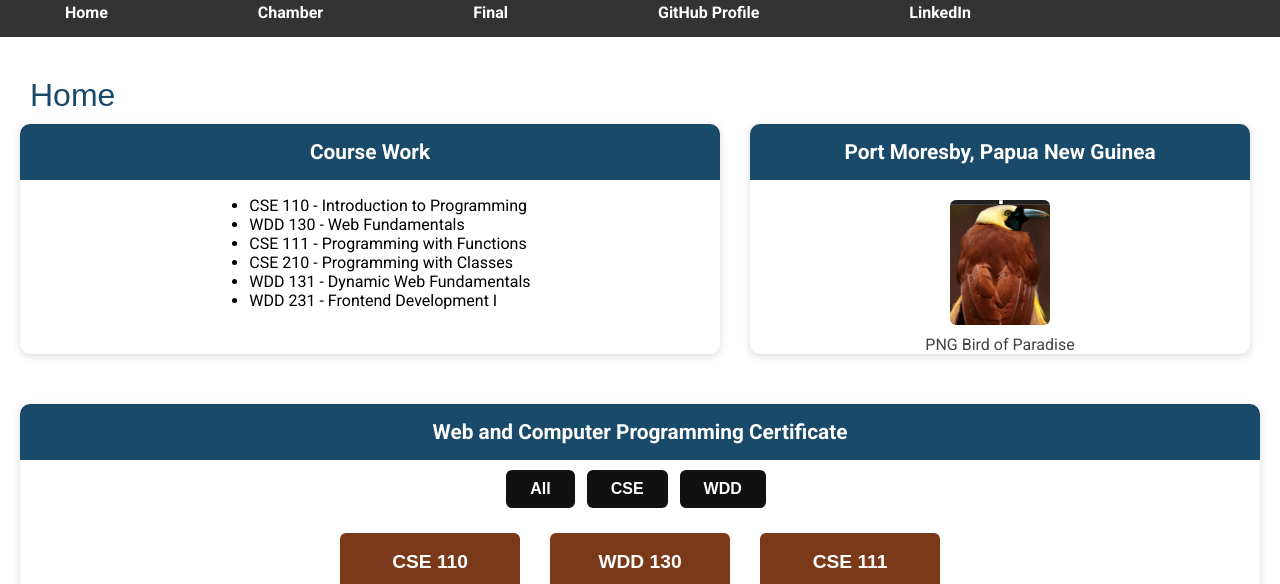
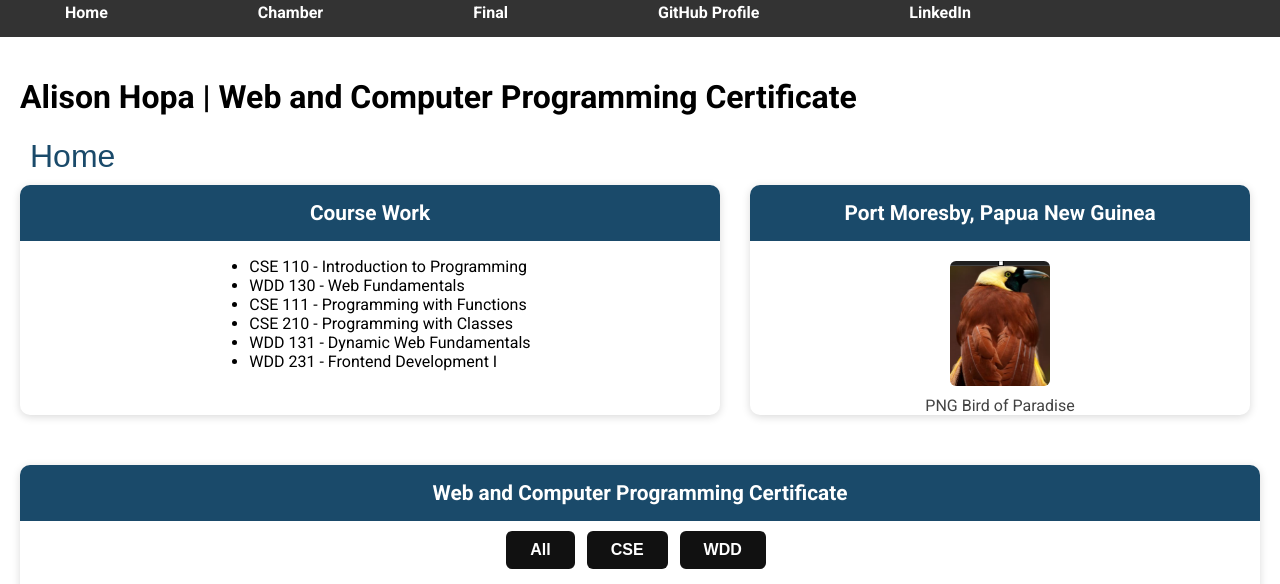
Before and after one commit to Alizenoch/wdd231, a plain HTML site: page index.html in a window 1280 px wide. Shown: the part 137-721 px from the top of the page. Drawn offline with Linux system fonts and the light colour scheme.

Commit message:
Added Title

```diff
--- a/index.html
+++ b/index.html
@@ -29,7 +29,7 @@
     </header>
 
     <main>
-
+        <h1>Alison Hopa | Web and Computer Programming Certificate</h1>
         <h2 class="page-title">Home</h2>
         <div class="cards-container">
             <section class="course-work card">
```
